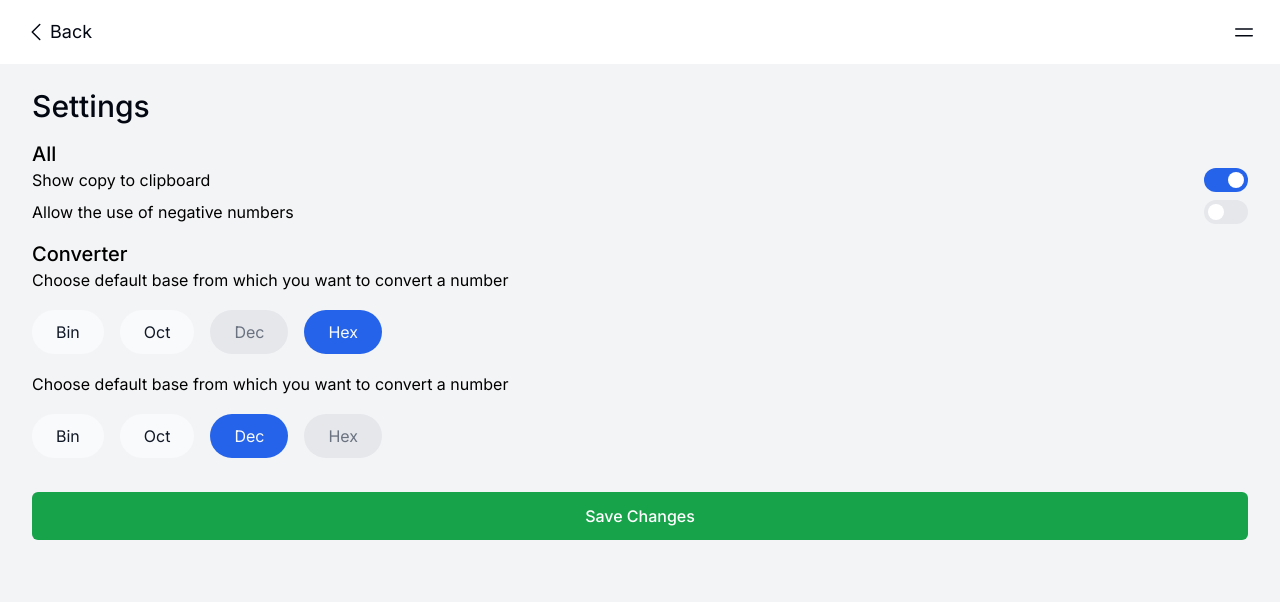
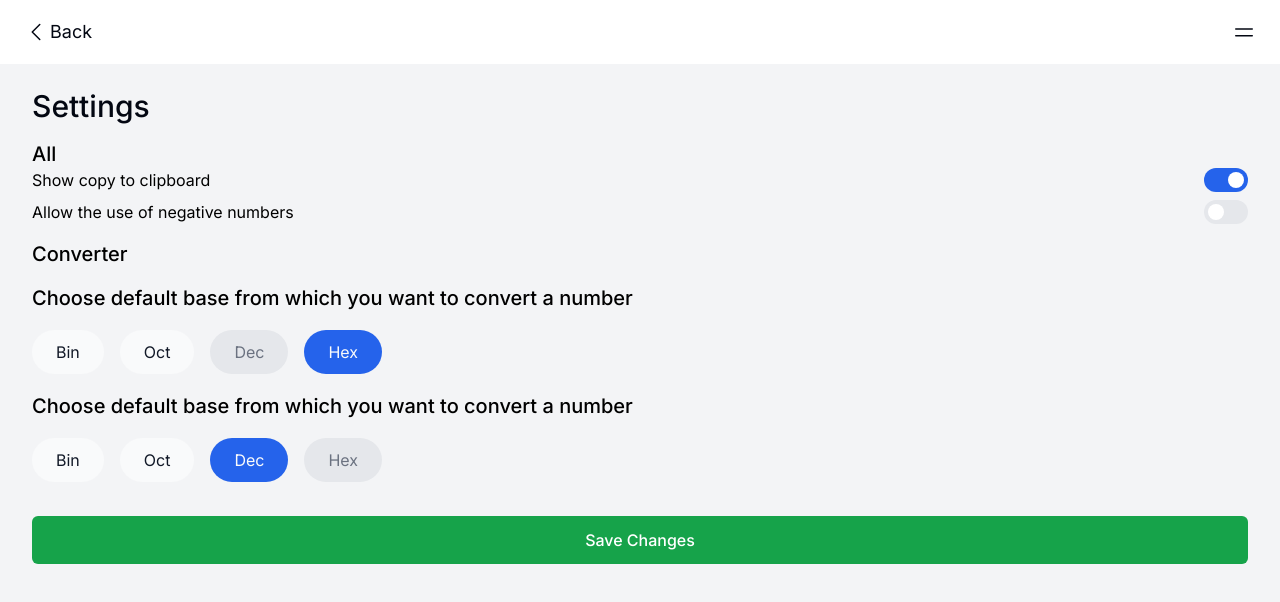
Before and after one commit to bhendi-boi/Hex-cal, a Next.js app: page /settings in a window 1280 px wide. Shown: the top 602 px of the page. Built offline with nearby package versions, Linux system fonts and the light colour scheme.

Commit message:
updated styles for ChooseBase

```diff
--- a/app/ChooseBase.tsx
+++ b/app/ChooseBase.tsx
@@ -19,8 +19,10 @@ export default function ChooseBase({
   setState,
 }: Props) {
   return (
-    <RadioGroup className="mb-4" value={state} onChange={setState}>
-      <RadioGroup.Label className="">{label}</RadioGroup.Label>
+    <RadioGroup className="my-4" value={state} onChange={setState}>
+      <RadioGroup.Label className="text-xl font-medium">
+        {label}
+      </RadioGroup.Label>
       <div className="h-16 overflow-hidden">
         <div className="flex h-20 gap-1 sm:gap-4 justify-between sm:justify-start py-3 pb-4 my-4 overflow-x-auto">
           <RadioGroup.Option disabled={otherState === "bin"} value="bin">
```
